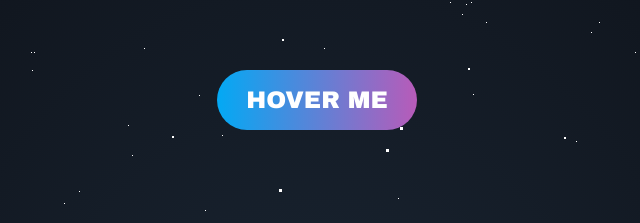
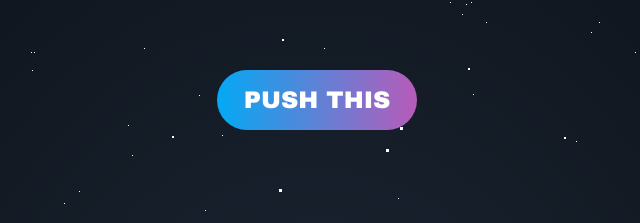
Before and after one commit to Tetew351/cinderellaalin.github.io, a plain HTML site: page index.html in a window 1280 px wide. Shown: the part 300-523 px from the top of the page, 323-963 px from the left. Drawn offline with Linux system fonts and the light colour scheme.

Commit message:
Update index.html

```diff
--- a/index.html
+++ b/index.html
@@ -10,7 +10,7 @@
     <link rel="stylesheet" href="style.css">
 </head>
 <body>
-    <a href="https://tetew351.github.io/PRINCESSALIN/" id="btn-gra" class="btn-gra">hover me</a>
+    <a href="https://tetew351.github.io/PRINCESSALIN/" id="btn-gra" class="btn-gra">PUSH THIS</a>
     <section class="wrapper">
         <div id="stars"></div>
         <div id="stars2"></div>
```
